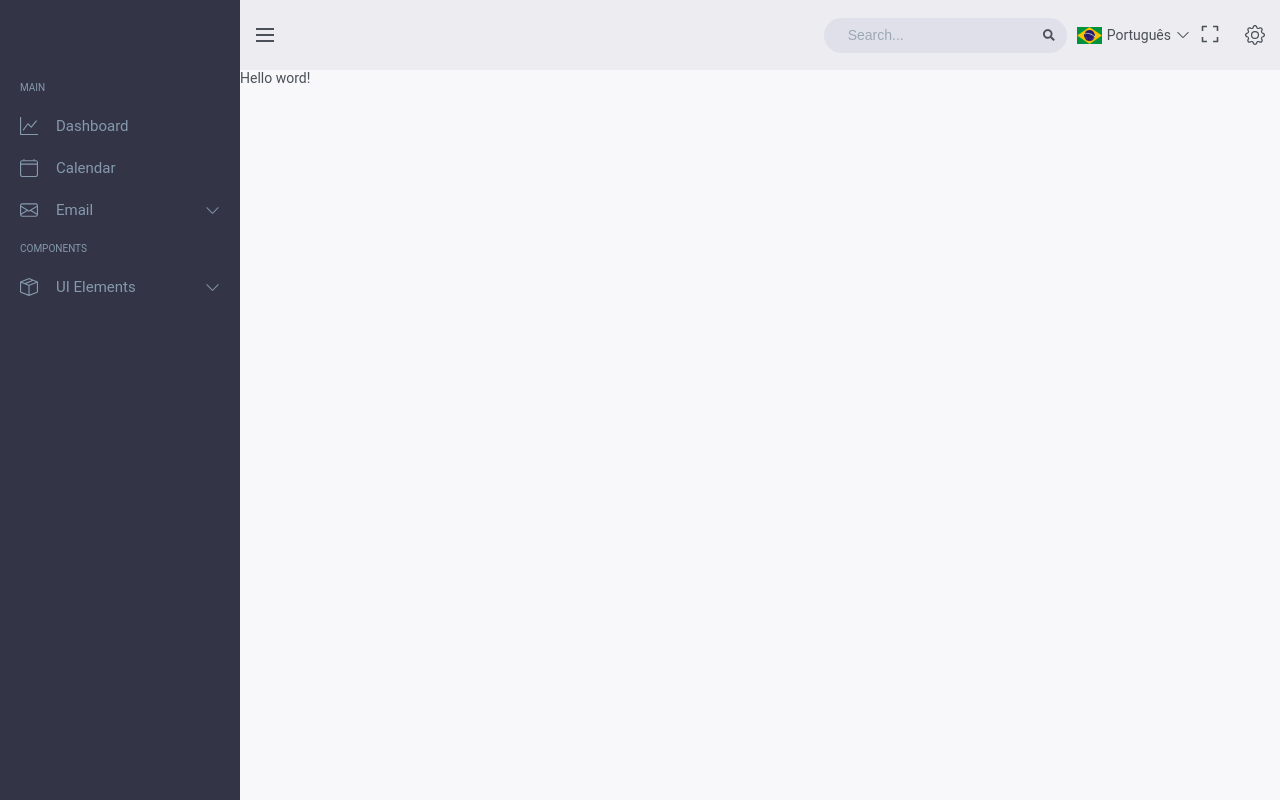
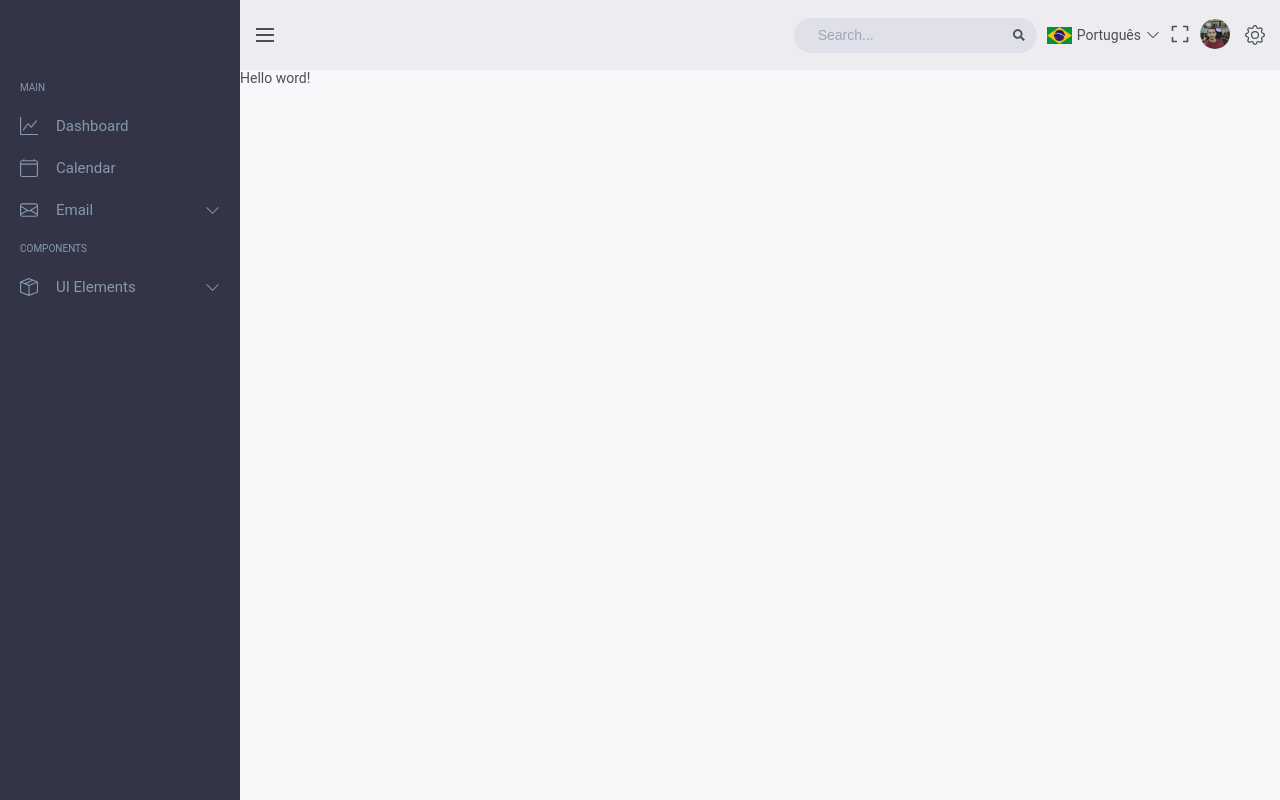
Before and after one commit to bertoldosi/dashboard, a Next.js app: page / in a window 1280 px wide. Built offline with nearby package versions, Linux system fonts and the light colour scheme.

Commit message:
feat: Ajustando dropdown menu de perfil

```diff
--- a/src/components/containers/Header/components/Profile/index.jsx
+++ b/src/components/containers/Header/components/Profile/index.jsx
@@ -1,19 +1,19 @@
 import Image from "next/image";
 import { StyleProfile, StyleHederProfile } from "./styles";
 
-import { BsPersonCircle, GiExitDoor } from "../../../../../icons";
+import { BsPersonCircle, GiExitDoor } from "@Icons";
 import perfil from "@Assets/img/perfil.jpg";
 
 export const ProfileContent = () => {
   return (
     <StyleProfile>
       <li>
-        <BsPersonCircle />
+        <BsPersonCircle size={20} />
         <a href="http://">Profile</a>
       </li>
 
       <li>
-        <GiExitDoor />
+        <GiExitDoor size={20} />
         <a href="http://">Logout</a>
       </li>
     </StyleProfile>
--- a/src/components/containers/Header/index.jsx
+++ b/src/components/containers/Header/index.jsx
@@ -2,8 +2,8 @@ import { useContext } from "react";
 
 import { AppContext } from "@Contexts/AppProvider";
 import Dropdown from "@Common/Dropdown";
+import br from "@Assets/img/br.jpg";
 import Image from "next/image";
-import br from "@Assets/img/br.jpg";
 
 import {
   ToggleMenubar,
@@ -44,7 +44,7 @@ function Header() {
           <FullScreen />
           <Dropdown
             hideChevronIcon
-            header={<HederProfile />}
+            icon={<HederProfile />}
             elements={<ProfileContent />}
           />
           <BsGear cursor="pointer" size={20} onClick={onToggleRightBar} />
```
